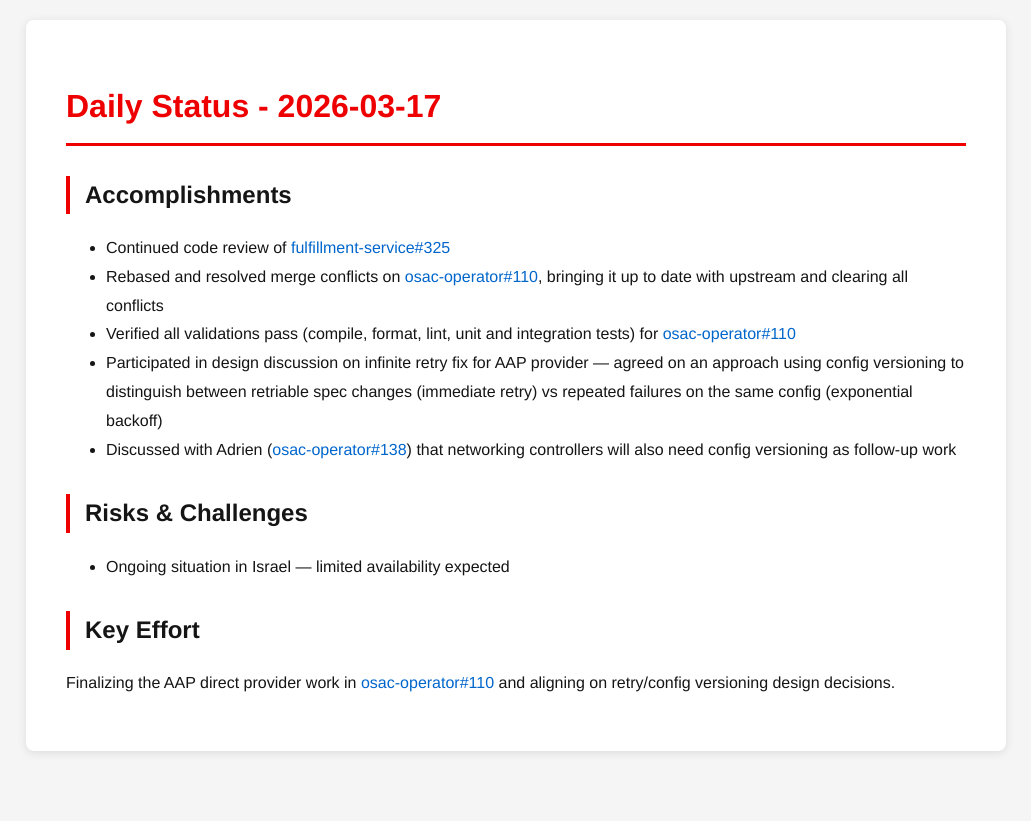
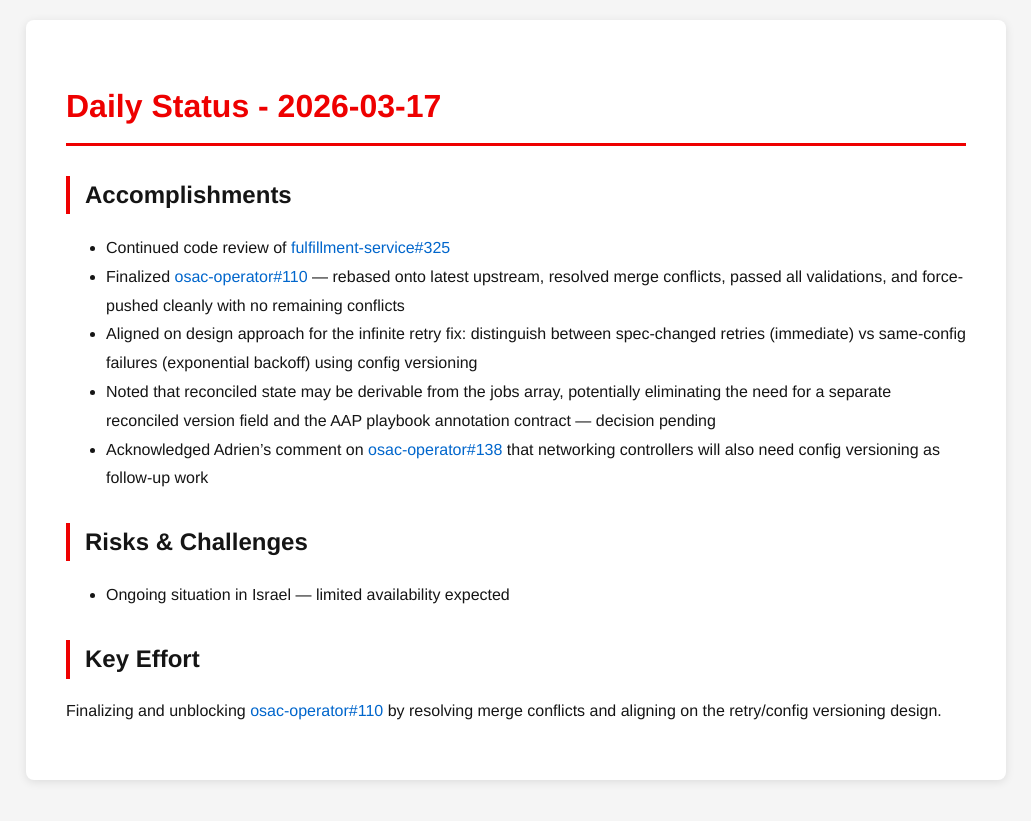
Before and after one commit to tzvatot/daily-status, a Jekyll site: the page built from 2026-03-17.md, in a window 1280 px wide. Shown: the top 821 px of the page, without its empty margins (124-1155 px from the left). Built offline with Jekyll 4.4.1, drawn with Linux system fonts in a browser that asks for light colours.

Commit message:
Daily status update - 2026-03-17

```diff
--- a/2026-03-17.md
+++ b/2026-03-17.md
@@ -8,13 +8,13 @@ date: 2026-03-17
 
 ## Accomplishments
 - Continued code review of [fulfillment-service#325](https://github.com/osac-project/fulfillment-service/pull/325)
-- Rebased and resolved merge conflicts on [osac-operator#110](https://github.com/osac-project/osac-operator/pull/110), bringing it up to date with upstream and clearing all conflicts
-- Verified all validations pass (compile, format, lint, unit and integration tests) for [osac-operator#110](https://github.com/osac-project/osac-operator/pull/110)
-- Participated in design discussion on infinite retry fix for AAP provider — agreed on an approach using config versioning to distinguish between retriable spec changes (immediate retry) vs repeated failures on the same config (exponential backoff)
-- Discussed with Adrien ([osac-operator#138](https://github.com/osac-project/osac-operator/pull/138)) that networking controllers will also need config versioning as follow-up work
+- Finalized [osac-operator#110](https://github.com/osac-project/osac-operator/pull/110) — rebased onto latest upstream, resolved merge conflicts, passed all validations, and force-pushed cleanly with no remaining conflicts
+- Aligned on design approach for the infinite retry fix: distinguish between spec-changed retries (immediate) vs same-config failures (exponential backoff) using config versioning
+- Noted that reconciled state may be derivable from the jobs array, potentially eliminating the need for a separate reconciled version field and the AAP playbook annotation contract — decision pending
+- Acknowledged Adrien's comment on [osac-operator#138](https://github.com/osac-project/osac-operator/pull/138) that networking controllers will also need config versioning as follow-up work
 
 ## Risks & Challenges
 - Ongoing situation in Israel — limited availability expected
 
 ## Key Effort
-Finalizing the AAP direct provider work in [osac-operator#110](https://github.com/osac-project/osac-operator/pull/110) and aligning on retry/config versioning design decisions.
+Finalizing and unblocking [osac-operator#110](https://github.com/osac-project/osac-operator/pull/110) by resolving merge conflicts and aligning on the retry/config versioning design.
```
